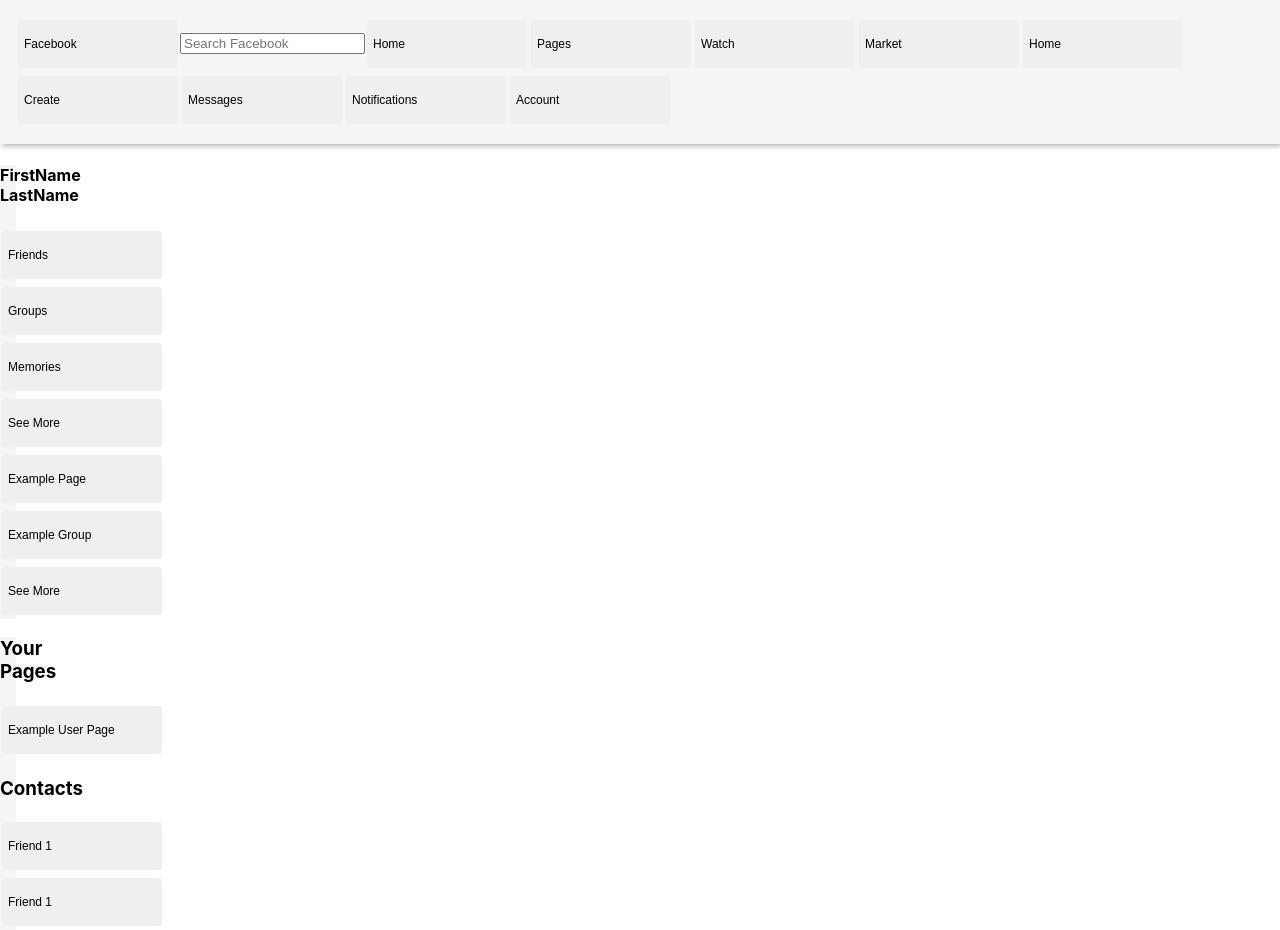
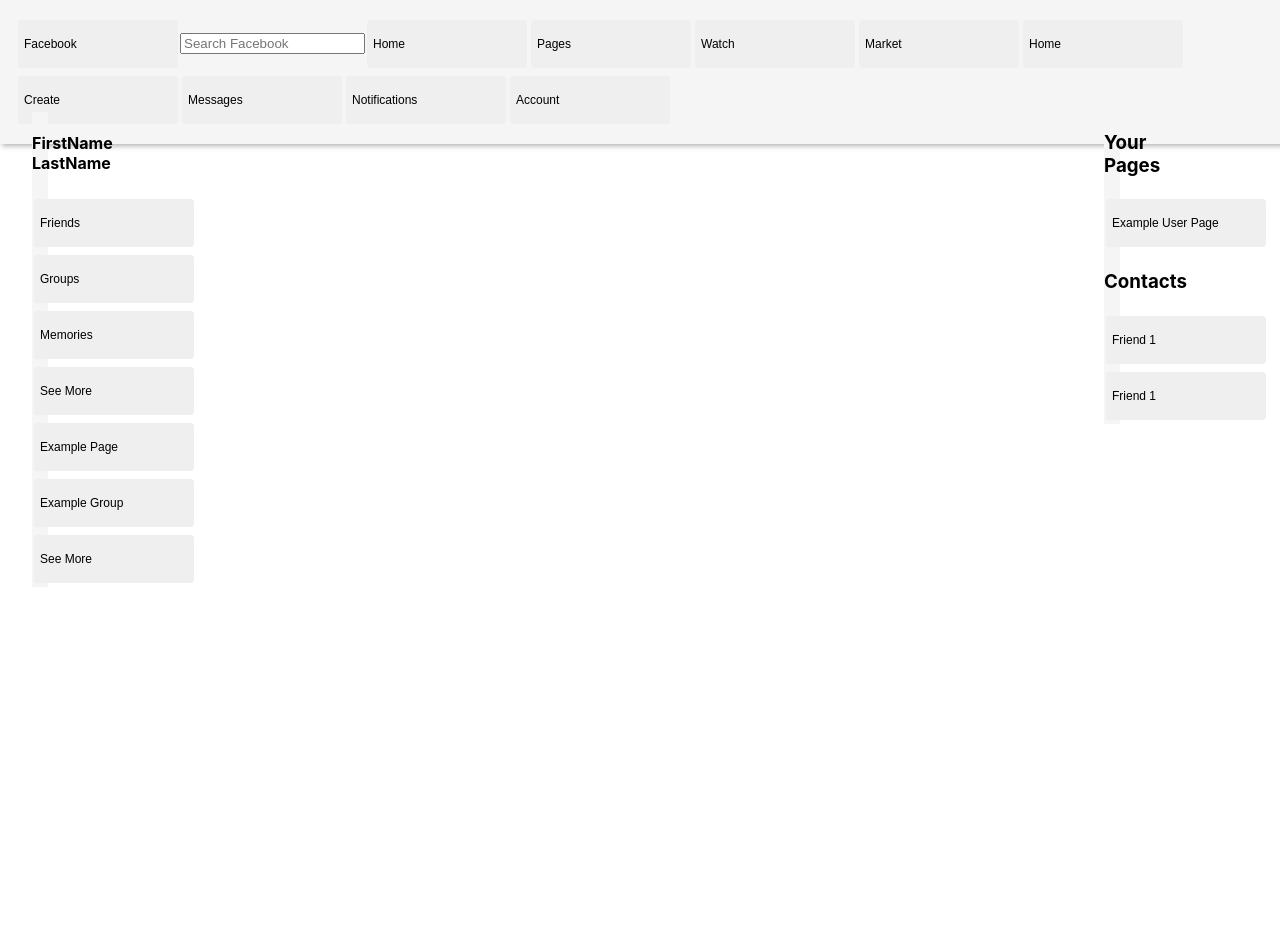
Before and after one commit to Ro5hi/facebook-mockup, a React (Create React App) app: page / in a window 1280 px wide. After the commit the page ends 800 px from the top, so only its background shows below. Built offline with nearby package versions, Linux system fonts and the light colour scheme.

Commit message:
styled side bars

```diff
--- a/src/App.css
+++ b/src/App.css
@@ -4,9 +4,11 @@
 
 .nav {
     background-color: whitesmoke;
+    width: 100%;
     padding: 1rem;
     border-color: black;
     box-shadow: 2px 2px 5px rgba(0, 0, 0, 0.3);
+    position: fixed;
 }
 
 .nav-bar {
@@ -16,13 +18,17 @@
 .user-bar {
     background-color: whitesmoke;
     width: 1rem;
-    justify-content: left;
+    top: 7rem;
+    left: 2rem;
+    position: fixed;
 }
 
 .community-bar {
     background-color: whitesmoke;
     width: 1rem;
-    justify-content: right;
+    top: 7rem;
+    right: 10rem;
+    position: fixed;
 }
 
 button {
```
